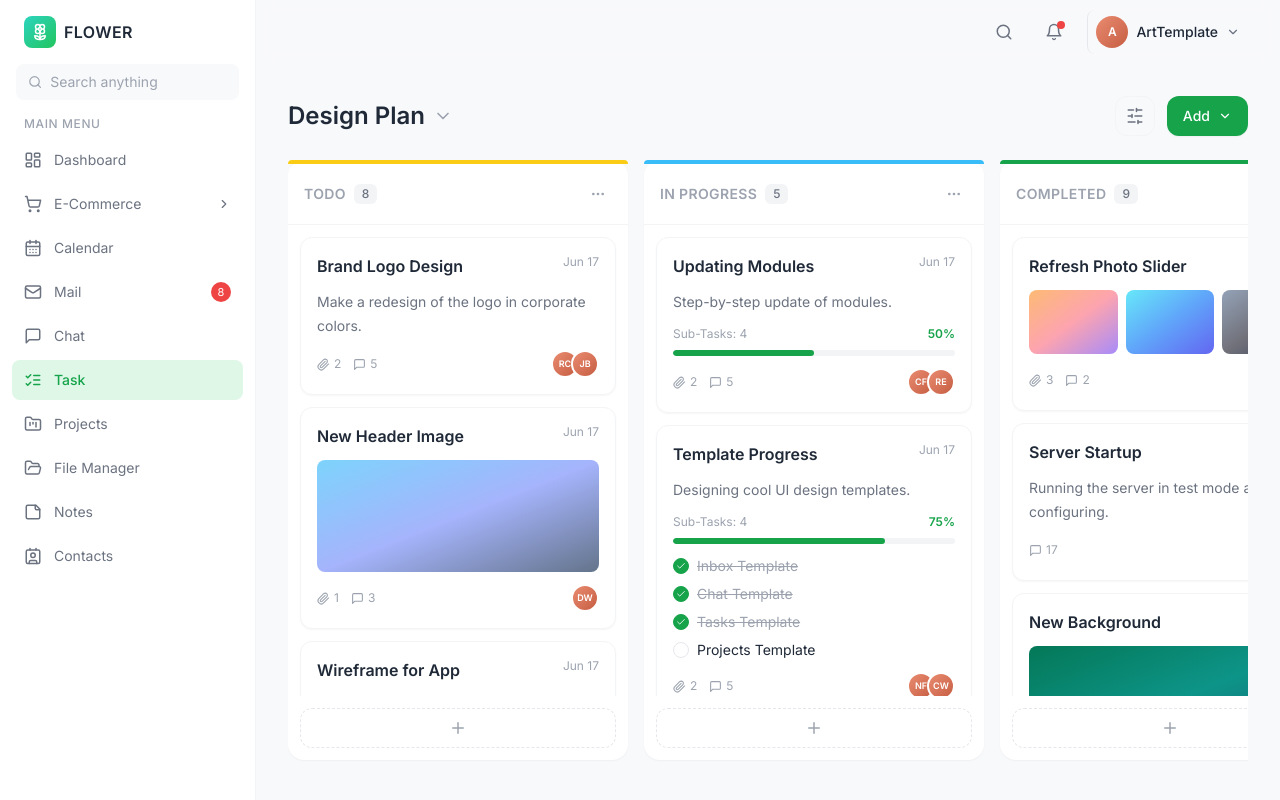
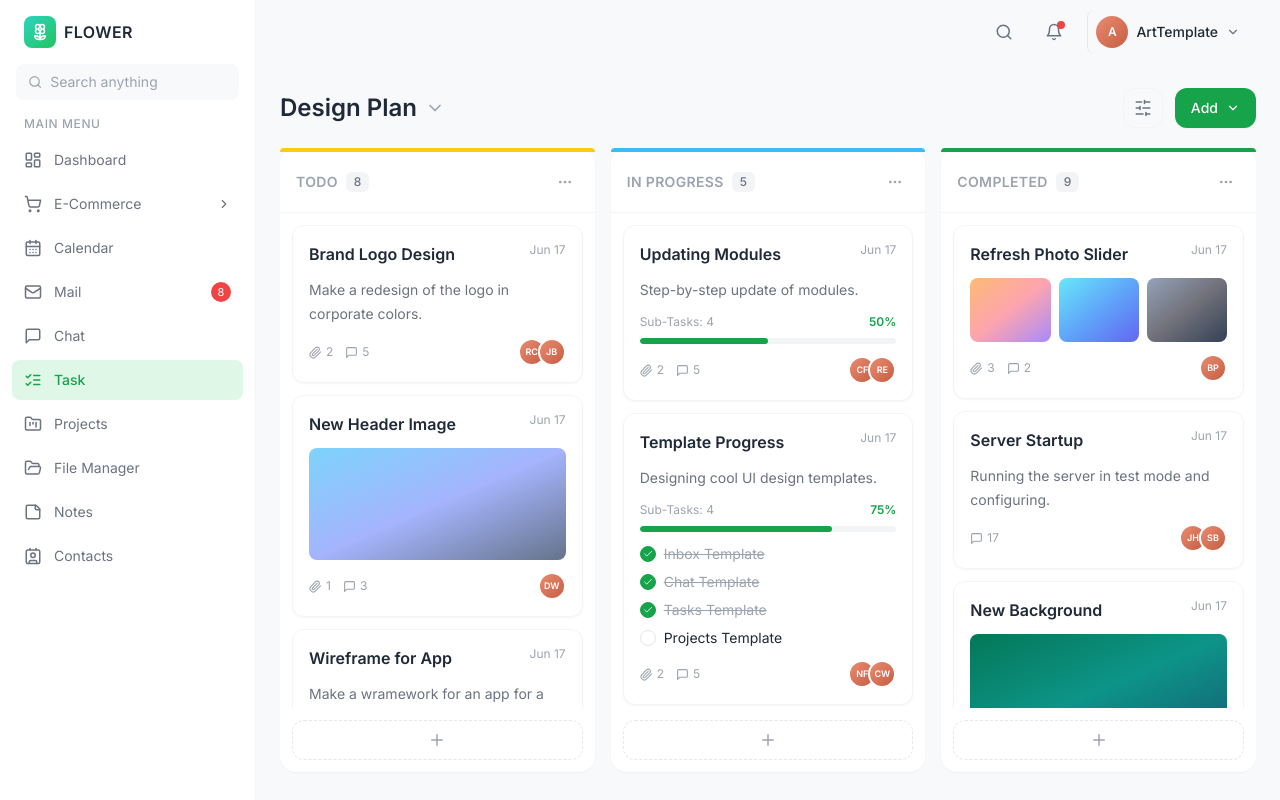
Before and after one commit to Abi1261999/completecollabration, a React (Vite) app: page /task in a window 1280 px wide. Built offline with nearby package versions, Linux system fonts and the light colour scheme.

Commit message:
Make Task Kanban board fill the full viewport height
Use a screen-height app shell and stretch Kanban columns to occupy all
available vertical and horizontal space with internal column scrolling.

Co-authored-by: Abi1261999 <Abi1261999@users.noreply.github.com>

```diff
--- a/src/App.jsx
+++ b/src/App.jsx
@@ -24,11 +24,12 @@ export default function App() {
   }
 
   return (
-    <div className="flex min-h-screen bg-ink-50">
+    <div className="flex h-screen overflow-hidden bg-ink-50">
       <Sidebar />
-      <div className="flex-1 min-w-0">
+      <div className="flex min-h-0 flex-1 flex-col">
         <Topbar />
-        <Routes>
+        <div className="min-h-0 flex-1 overflow-auto">
+          <Routes>
           <Route path="/" element={<Dashboard />} />
           <Route path="/arttemplate" element={<ArtTemplate />} />
           <Route path="/ecommerce" element={<EcommerceProducts />} />
@@ -47,7 +48,8 @@ export default function App() {
                 element={<PlaceholderPage title={label} icon={icon || navItems.find((item) => item.children?.some((child) => child.path === path))?.icon} />}
               />
             ))}
-        </Routes>
+          </Routes>
+        </div>
       </div>
     </div>
   )
--- a/src/pages/Task.jsx
+++ b/src/pages/Task.jsx
@@ -349,8 +349,8 @@ export default function Task() {
   }
 
   return (
-    <div className="flex h-[calc(100vh-4rem)] flex-col p-4 md:p-8">
-      <div className="mb-6 flex flex-col gap-4 lg:flex-row lg:items-center lg:justify-between">
+    <div className="flex h-full min-h-0 flex-col overflow-hidden p-4 md:p-6">
+      <div className="mb-4 flex shrink-0 flex-col gap-4 lg:flex-row lg:items-center lg:justify-between md:mb-5">
         <div className="relative">
           <button
             className="flex items-center gap-2 text-2xl font-semibold text-ink-900"
@@ -431,7 +431,7 @@ export default function Task() {
         </div>
       </div>
 
-      <div className="flex min-h-0 flex-1 gap-4 overflow-x-auto pb-2">
+      <div className="flex min-h-0 flex-1 gap-4 overflow-x-auto overflow-y-hidden pb-1">
         {columns.map((column) => (
           <KanbanColumn
             key={column.id}
@@ -481,7 +481,7 @@ function KanbanColumn({
 }) {
   return (
     <section
-      className={`flex w-[min(100%,340px)] shrink-0 flex-col rounded-xl2 bg-white shadow-card ${
+      className={`flex h-full min-h-0 min-w-[280px] flex-1 flex-col rounded-xl2 bg-white shadow-card ${
         isDropTarget ? 'ring-2 ring-brand-dark/30' : ''
       }`}
       onDragOver={(event) => event.preventDefault()}
```
